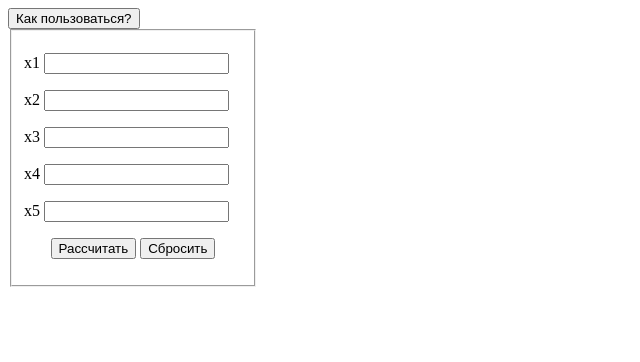
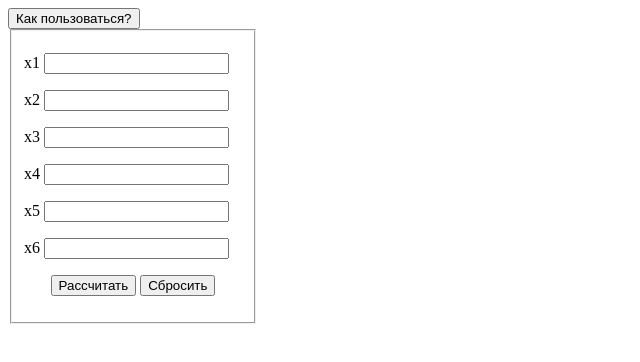
Before and after one commit to ByQwert/Stronghold-Kingdoms-Time-Converter, a plain HTML site: page index.html in a window 1280 px wide. Shown: the whole page, without its empty margins (0-640 px from the left). Drawn offline with Linux system fonts and the light colour scheme.

Commit message:
Added x6 to html

```diff
--- a/index.html
+++ b/index.html
@@ -48,6 +48,10 @@
 				<label for="x5">x5</label>
 				<input type="text" name="x5">
 			</p>
+			<p>
+				<label for="x6">x6</label>
+				<input type="text" name="x6">
+			</p>
 			<p align="center">
 				<input type="button" value="Рассчитать" onclick="count()">
 				<input type="reset" value="Сбросить" onclick="gui()">
```
